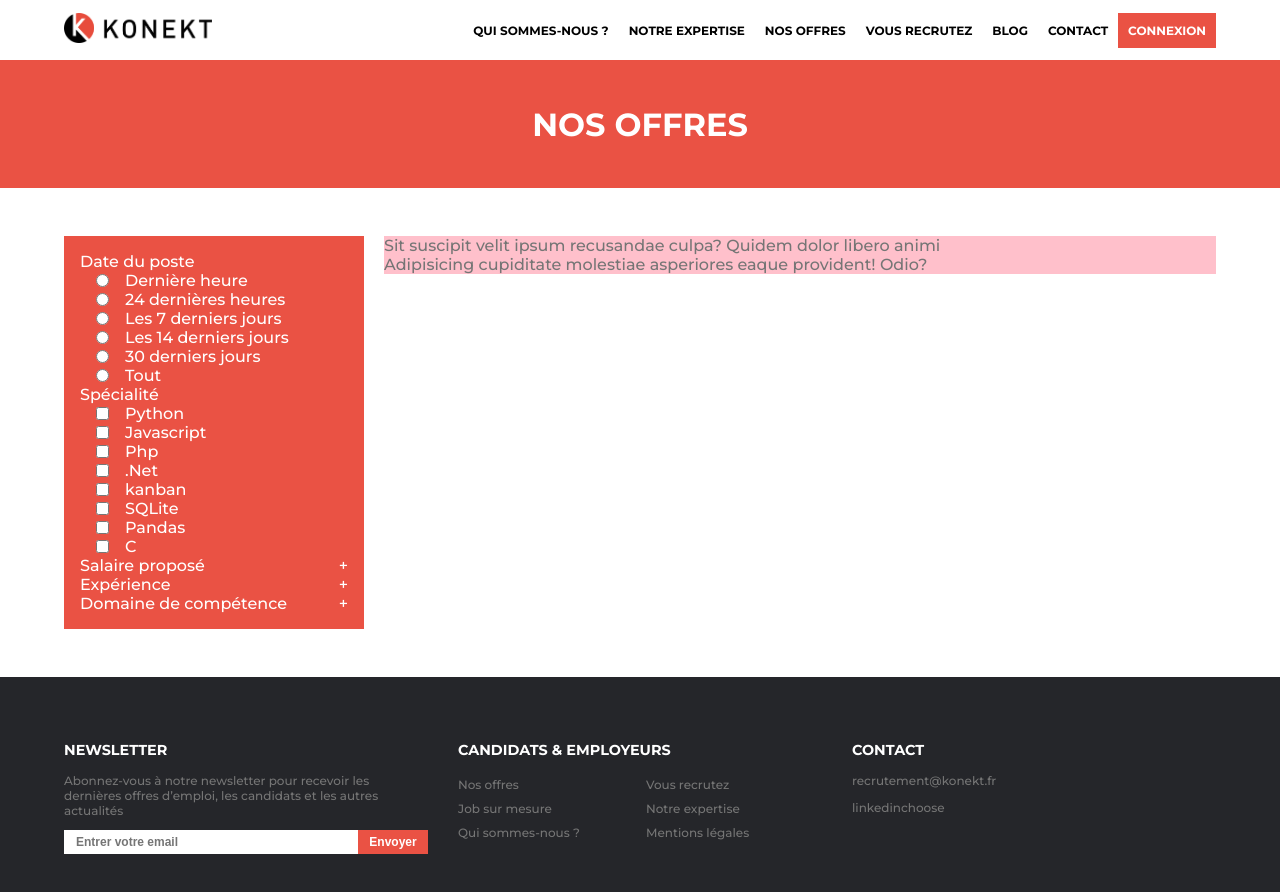
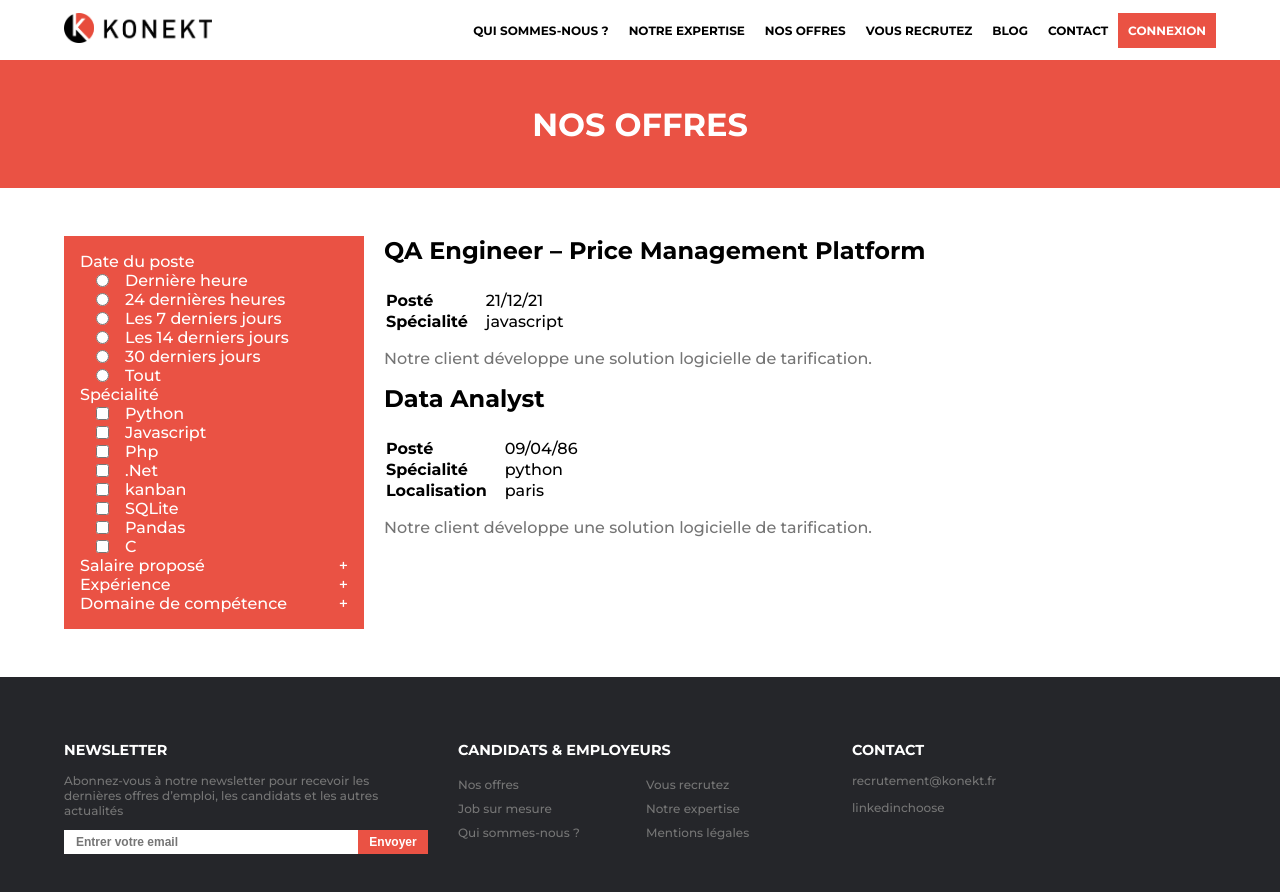
Before and after one commit to Virus936/konekt, a React (Create React App) app: page /offres in a window 1280 px wide. Shown: the top 892 px of the page. Built offline with nearby package versions, Linux system fonts and the light colour scheme.

Commit message:
Offre page

```diff
--- a/src/components/footer/Candidat.js
+++ b/src/components/footer/Candidat.js
@@ -1,16 +1,17 @@
 import React, {} from "react"
 import styled from 'styled-components'
+import {Link} from 'react-router-dom'
 
 function Candidat(){
   return(
     <Container>
       <h1>Candidats & employeurs</h1>
       <ul>
-        <li>Nos offres</li>
-        <li> Job sur mesure</li>
-        <li>Qui sommes-nous ?</li>
-        <li>Vous recrutez</li>
-        <li>Notre expertise</li>
+        <li><Link to='/offres'>Nos offres</Link></li>
+        <li><Link to="/contact">Job sur mesure</Link></li>
+        <li><Link to="/about-us">Qui sommes-nous ? </Link></li>
+        <li><Link to="/recrutement">Vous recrutez</Link></li>
+        <li><Link to="/expertise">Notre expertise</Link></li>
         <li>Mentions légales</li>
       </ul>
     </Container>
@@ -24,8 +25,16 @@ const Container = styled.div`
       line-height:2em;
       list-style-type:none;
       cursor:pointer;
+      a{
+        text-decoration:none;
+        color:inherit;
+        &:hover{
+          text-decoration:underline;
+        }
+      }
+
     }
   }
+`
 
-`
 export default Candidat
--- /dev/null
+++ b/src/components/offre/JobDescItem.js
@@ -0,0 +1,22 @@
+import React, {} from "react"
+import styled from 'styled-components'
+
+function JobDescItem({th, td}){
+  return(
+    <Tr>
+      <th> {th}</th>
+      <td>{td}</td>
+    </Tr>
+    )
+}
+
+const Tr = styled.tr`
+  th{
+    text-align:left;
+  }
+  td{
+    padding-left:1em;
+  }
+`
+
+export default JobDescItem
--- /dev/null
+++ b/src/components/offre/Offre.js
@@ -0,0 +1,39 @@
+import React, {} from "react"
+import styled from 'styled-components'
+import JobDescItem from './JobDescItem'
+
+
+function Offre({title, date, desc, skill, localisation}){
+  return(
+    <Container>
+      <h1>{title}</h1>
+
+      <table>
+        <JobDescItem th='Posté' td={date} />
+        <JobDescItem th='Spécialité' td={skill} />
+        { localisation &&  <JobDescItem th='Localisation' td={localisation} />}
+      </table>
+      <p> {desc} </p>
+
+    </Container>
+    )
+}
+
+const Container = styled.div`
+  h1{
+    font-size:1.5em;
+    color:black;
+  }
+  &>*{
+    margin-bottom:1em;
+  }
+
+`
+Offre.defaultProps = {
+  title:'title of job',
+  date:'01/01/21',
+  desc:'Notre client développe une solution logicielle de tarification.',
+  type:'cdi',
+  skill:'python, selenium'
+}
+export default Offre
--- a/src/pages/offres/Offres.js
+++ b/src/pages/offres/Offres.js
@@ -2,6 +2,7 @@ import React, {} from "react"
 import SubHeader from '../../components/header/SubHeader'
 import styled from 'styled-components'
 import SortingForm from '../../components/form/SortingForm'
+import Offre from '../../components/offre/Offre'
 
 function Offres(){
   return(
@@ -10,8 +11,17 @@ function Offres(){
       <Container>
         <SortingForm />
         <div>
-          <p>Sit suscipit velit ipsum recusandae culpa? Quidem dolor libero animi</p>
-          <p>Adipisicing cupiditate molestiae asperiores eaque provident! Odio?</p>
+          <Offre
+            title="QA Engineer – Price Management Platform"
+            date="21/12/21"
+            skill="javascript"
+          />
+          <Offre
+            title="Data Analyst"
+            date="09/04/86"
+            skill="python"
+            localisation="paris"
+          />
         </div>
 
       </Container>
@@ -27,7 +37,6 @@ const Container = styled.div`
   align-items:flex-start;
 
   &>div{
-    background-color:pink;
     flex:1 ;
   }
 
```
